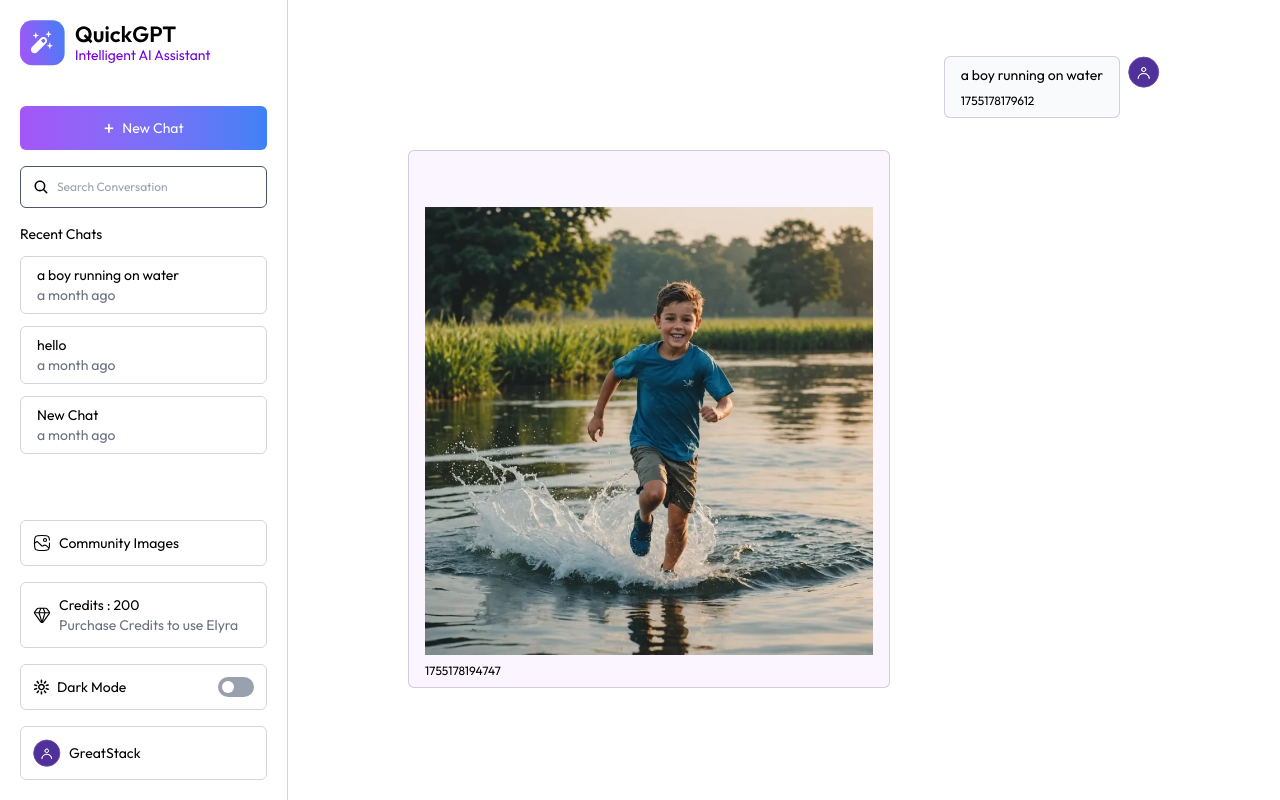
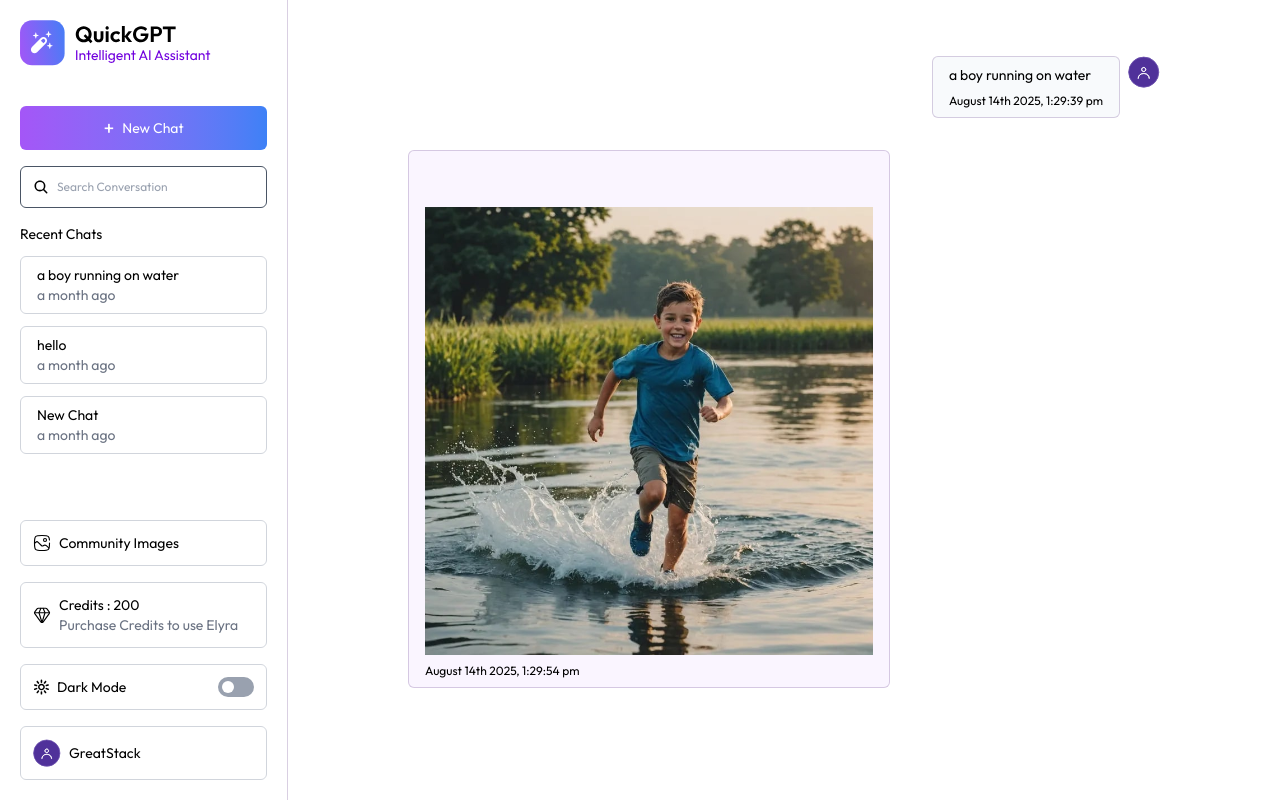
Before and after one commit to kojing777/LamaAI, a React (Vite) app in the folder Frontend/: page / in a window 1280 px wide. Built offline with nearby package versions, Linux system fonts and the light colour scheme.

Commit message:
Format message timestamps using moment.js for consistent date representation

```diff
--- a/Frontend/src/components/Message.jsx
+++ b/Frontend/src/components/Message.jsx
@@ -1,5 +1,6 @@
 import React from "react";
 import { assets } from "../assets/assets";
+import moment from "moment";
 
 const Message = ({ Message }) => {
   return (
@@ -9,7 +10,7 @@ const Message = ({ Message }) => {
           <div className="flex flex-col gap-2 p-2 px-4 bg-slate-50 dark:bg-[#57317c]/30 border border-[#80609f]/30 rounded-md max-w-2xl">
             <p className="text-sm dark:text-primary">{Message.content}</p>
             <span className="text-xs text-gray dark:text-[#b1a6c0]">
-              {Message.timestamp}
+              {moment(Message.timestamp).format("MMMM Do YYYY, h:mm:ss a")}
             </span>
           </div>
           <img src={assets.user_icon} className="w-8 rounded-full" alt="" />
@@ -28,7 +29,8 @@ const Message = ({ Message }) => {
             </div>
           )}
           <span className="text-xs text-gray dark:text-[#b1a6c0]">
-            {Message.timestamp}
+            {/* maile moment use ma date xuttai format ma use gareko xu so paxi change garnu paryo vane 1.25 ma herni*/}
+            {moment(Message.timestamp).format("MMMM Do YYYY, h:mm:ss a")}
           </span>
         </div>
       )}
```
